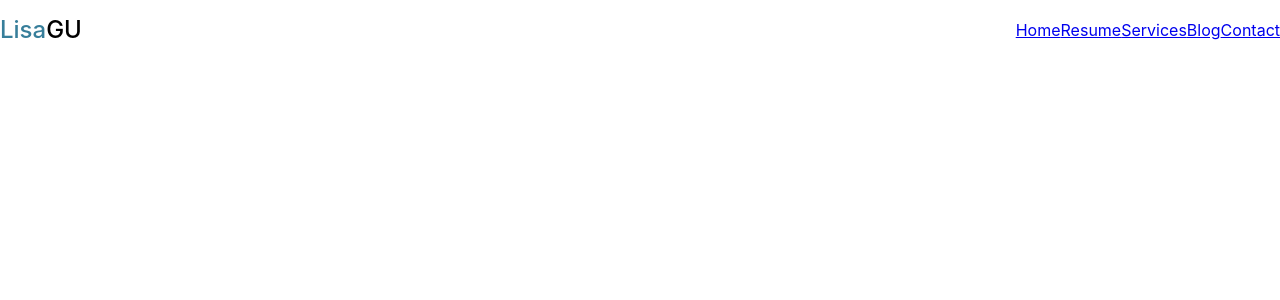
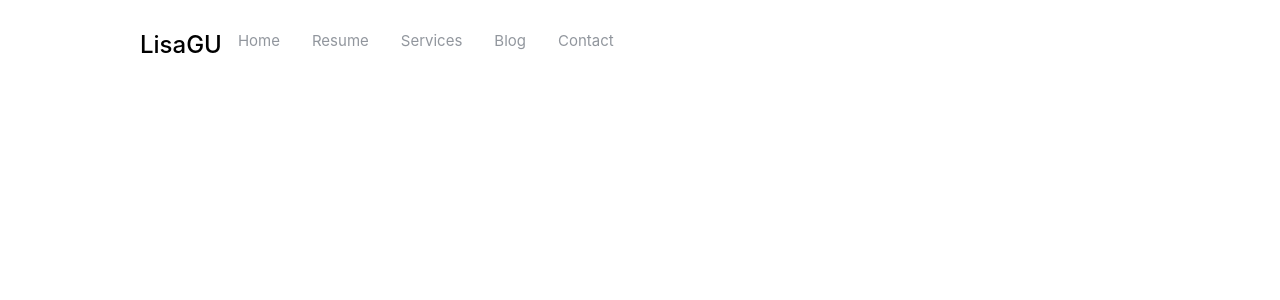
Before and after one commit to wenqianGu/ResumeV2, a React (Create React App) app: page / in a window 1280 px wide. Shown: the top 300 px of the page. Built offline with nearby package versions, Linux system fonts and the light colour scheme.

Commit message:
the Header section

```diff
--- a/src/App.css
+++ b/src/App.css
@@ -1,38 +1,14 @@
-.App {
-  text-align: center;
-}
-
-.App-logo {
-  height: 40vmin;
-  pointer-events: none;
-}
-
-@media (prefers-reduced-motion: no-preference) {
-  .App-logo {
-    animation: App-logo-spin infinite 20s linear;
-  }
-}
-
-.App-header {
-  background-color: #282c34;
+.container {
+  max-width: 1000px;
+  margin: auto;
   min-height: 100vh;
   display: flex;
   flex-direction: column;
-  align-items: center;
-  justify-content: center;
-  font-size: calc(10px + 2vmin);
-  color: white;
 }
 
-.App-link {
-  color: #61dafb;
+.main {
+  background-color: #f5f5f5;
+  /* background-image: url(../../assets/img/sp_main_bg.png); */
+  background-size: cover;
+  background-repeat: no-repeat;
 }
-
-@keyframes App-logo-spin {
-  from {
-    transform: rotate(0deg);
-  }
-  to {
-    transform: rotate(360deg);
-  }
-}
--- a/src/App.js
+++ b/src/App.js
@@ -1,7 +1,7 @@
 import './App.css';
 import Header from './components/Header';
 const App = () => (
-  <div>
+  <div className='container'>
     <Header />
   </div>
 )
--- a/src/components/Header/Header.css
+++ b/src/components/Header/Header.css
@@ -1,18 +1,3 @@
-.container {
-    max-width: 1000px;
-    margin: auto;
-    min-height: 100vh;
-    display: flex;
-    flex-direction: column;
-}
-
-.main {
-    background-color: #f5f5f5;
-    /* background-image: url(../../assets/img/sp_main_bg.png); */
-    background-size: cover;
-    background-repeat: no-repeat;
-}
-
 .nav {
     padding: 15px 0;
     display: flex;
@@ -22,50 +7,3 @@
 .nav__left {
     flex: 1;
 }
-
-.logo {
-    font-size: 1.5rem;
-    font-weight: 500;
-}
-
-.logo__highlight {
-    color: #377e9a;
-}
-
-.navbar {
-    display: flex;
-}
-
-.navbar__item {
-    padding: 16px;
-    text-decoration: none;
-    color: #49515d;
-    font-size: 15px;
-    opacity: 0.6;
-    display: block;
-    transition: opacity 0.3s ease-in-out;
-}
-
-.navbar__item::after {
-    content: "";
-    width: 0;
-    border-bottom: 3px solid #377e9a;
-    margin: auto;
-    margin-top: 4px;
-    display: block;
-    transition: width 0.3s ease-in-out;
-}
-
-.navbar__item--active,
-.navbar__item:hover {
-    opacity: 1;
-}
-
-.navbar__item--active::after,
-.navbar__item:hover::after {
-    width: 24px;
-}
-
-.navbar__item:last-of-type {
-    padding-right: 0;
-}
--- a/src/components/Header/Header.js
+++ b/src/components/Header/Header.js
@@ -1,22 +1,15 @@
+import Logo from './components/Logo';
+import Navigation from './components/Navigation';
 import './Header.css'
 
 const Header = () => (
-    <header class="nav">
-    <div class="nav__left">
-        <div class="logo">
-            <span className="logo__highlight">Lisa</span>
-            GU
+    <header className="nav">
+        <div classNameName="nav__left">
+            <Logo/>
         </div>
-    </div>
-    <div class="nav__right">
-        <div class = "navbar">
-            <a class="nav__item" href="HOME">Home</a>
-            <a class="nav__item" href="RESUME">Resume</a>
-            <a class="nav__item" href="SERVICES">Services</a>
-            <a class="nav__item" href="BLOG">Blog</a>
-            <a class="nav__item" href="CONTACTS">Contact</a>
+        <div className="nav__right">
+            <Navigation />
         </div>
-    </div>
-</header>
+    </header>
 )
 export default Header;
--- /dev/null
+++ b/src/components/Header/components/Logo/Logo.css
@@ -0,0 +1,8 @@
+.logo {
+    font-size: 1.5rem;
+    font-weight: 500;
+}
+
+.logo__highlight {
+    color: #9a3737;
+}
--- /dev/null
+++ b/src/components/Header/components/Logo/Logo.js
@@ -0,0 +1,10 @@
+ import './Logo.css'
+
+const Logo = () => (
+    <div className="logo">
+        <span classNameName="logo__highlight">Lisa</span>
+         GU
+    </div>
+)
+
+export default Logo;
--- /dev/null
+++ b/src/components/Header/components/Logo/index.js
@@ -0,0 +1 @@
+export {default} from './Logo';
--- /dev/null
+++ b/src/components/Header/components/Navigation/Navigation.css
@@ -0,0 +1,37 @@
+.navbar {
+    display: flex;
+}
+
+.navbar__item {
+    padding: 16px;
+    text-decoration: none;
+    color: #49515d;
+    font-size: 15px;
+    opacity: 0.6;
+    display: block;
+    transition: opacity 0.3s ease-in-out;
+}
+
+.navbar__item::after {
+    content: "";
+    width: 0;
+    border-bottom: 3px solid #377e9a;
+    margin: auto;
+    margin-top: 4px;
+    display: block;
+    transition: width 0.3s ease-in-out;
+}
+
+.navbar__item--active,
+.navbar__item:hover {
+    opacity: 1;
+}
+
+.navbar__item--active::after,
+.navbar__item:hover::after {
+    width: 24px;
+}
+
+.navbar__item:last-of-type {
+    padding-right: 0;
+}
--- /dev/null
+++ b/src/components/Header/components/Navigation/Navigation.js
@@ -0,0 +1,12 @@
+import './Navigation.css'
+const Navigation = () => (
+    <div className = "navbar">
+            <a className="navbar__item" href="HOME">Home</a>
+            <a className="navbar__item" href="RESUME">Resume</a>
+            <a className="navbar__item" href="SERVICES">Services</a>
+            <a className="navbar__item" href="BLOG">Blog</a>
+            <a className="navbar__item" href="CONTACTS">Contact</a>
+    </div>
+)
+
+export default Navigation;
--- /dev/null
+++ b/src/components/Header/components/Navigation/index.js
@@ -0,0 +1 @@
+export {default} from './Navigation'
```
